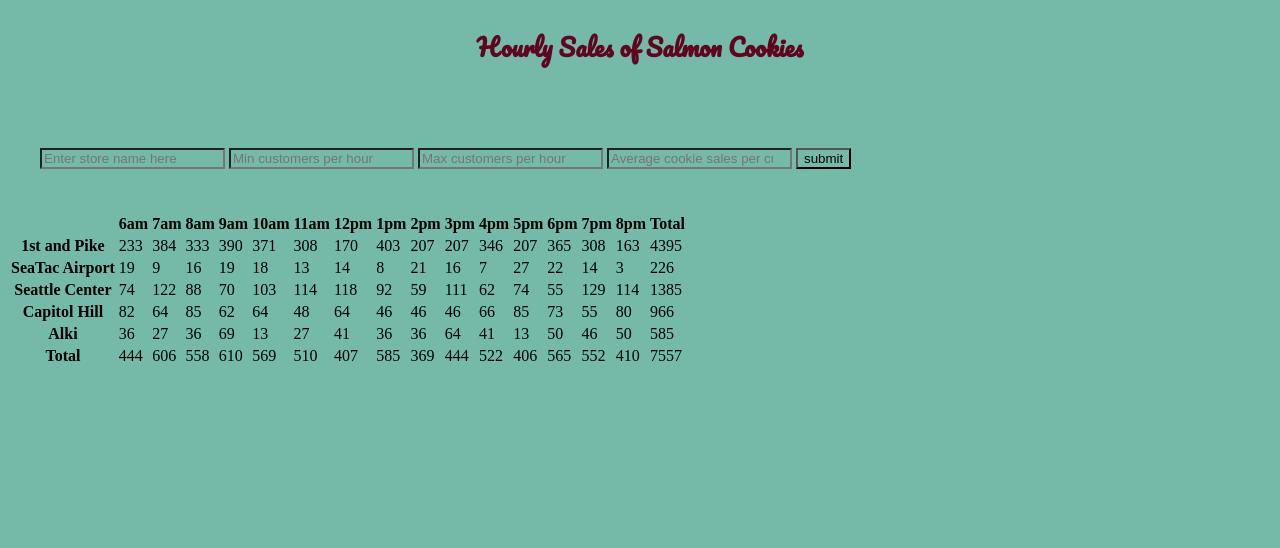
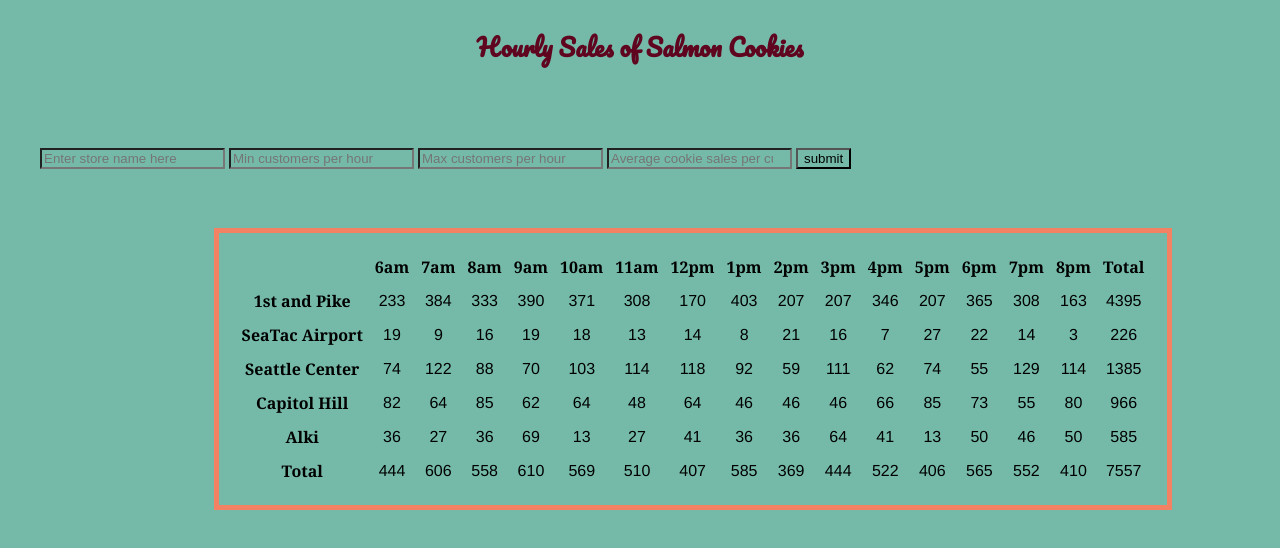
Before and after one commit to canned-ice/cookie-stand, a plain HTML site: page sales.html in a window 1280 px wide. Shown: the part 184-732 px from the top of the page. Drawn offline with Linux system fonts and the light colour scheme.

Commit message:
adding some stylings

```diff
--- a/css/style.css
+++ b/css/style.css
@@ -24,3 +24,25 @@ p {
   padding: 2em;
   height: 2em;
 }
+
+#salesTable {
+  width: auto;
+  margin-left: 15%;
+  padding: 1em;
+}
+
+table {
+  border: 5px solid rgb(243,130,100);
+  padding: 1em;
+  font-family: 'Helvetica', sans-serif;
+}
+
+th {
+  font-family: 'Georgia', serif;
+  padding: 5px;
+}
+
+td {
+  text-align: center;
+  padding: 5px;
+}
```
